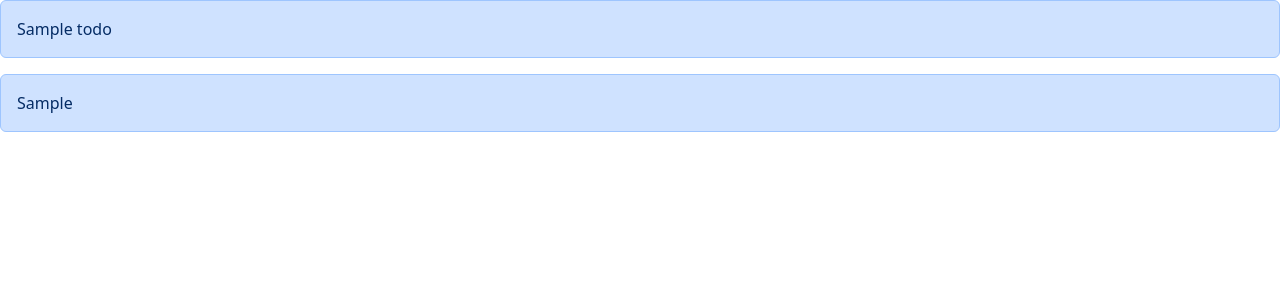
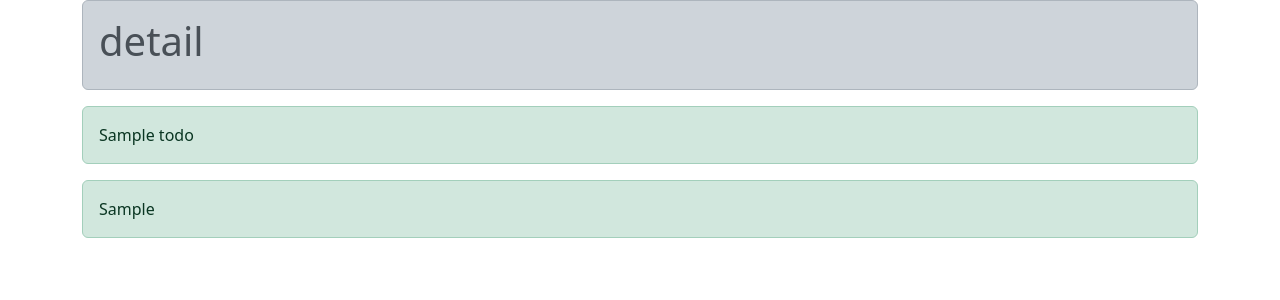
Before and after one commit to suuu0122/django-todo, a Django app: page /detail/1 in a window 1280 px wide. Shown: the top 300 px of the page. Run offline with Django 4.2, Linux system fonts and the light colour scheme; tables that the repository leaves empty hold one stand-in row (values such as "Sample post").

Commit message:
changed to using base.html

```diff
--- /dev/null
+++ b/todo_project/todo_app/templates/todo_app/base.html
@@ -0,0 +1,18 @@
+<!DOCTYPE html>
+<html lang="en">
+<head>
+	<meta charset="UTF-8">
+	<meta name="viewport" content="width=device-width, initial-scale=1.0">
+	<link href="https://cdn.jsdelivr.net/npm/bootstrap@5.3.0-alpha1/dist/css/bootstrap.min.css" rel="stylesheet" integrity="sha384-GLhlTQ8iRABdZLl6O3oVMWSktQOp6b7In1Zl3/Jr59b6EGGoI1aFkw7cmDA6j6gD" crossorigin="anonymous">
+	<title>Todo List</title>
+</head>
+<body>
+	<div class="container">
+		<div class="alert alert-dark" role="alert">
+			<h1>{% block header %}{% endblock header %}</h1>
+		</div>
+
+		{% block content %}{% endblock content %}
+	</div>
+</body>
+</html>
--- a/todo_project/todo_app/templates/todo_app/detail.html
+++ b/todo_project/todo_app/templates/todo_app/detail.html
@@ -1,17 +1,16 @@
-<!DOCTYPE html>
-<html lang="en">
-<head>
-	<meta charset="UTF-8">
-	<meta name="viewport" content="width=device-width, initial-scale=1.0">
-	<link href="https://cdn.jsdelivr.net/npm/bootstrap@5.3.0-alpha1/dist/css/bootstrap.min.css" rel="stylesheet" integrity="sha384-GLhlTQ8iRABdZLl6O3oVMWSktQOp6b7In1Zl3/Jr59b6EGGoI1aFkw7cmDA6j6gD" crossorigin="anonymous">
-	<title>Todo List</title>
-</head>
-<body>
-	<div class="alert alert-primary" role="alert">
+{% extends "todo_app/base.html" %}
+
+{% block header %}
+detail
+{% endblock header %}
+
+{% block content %}
+
+	<div class="alert alert-success" role="alert">
 		{{ object.title }}
 	</div>
-	<div class="alert alert-primary" role="alert">
+	<div class="alert alert-success" role="alert">
 		{{ object.memo }}
 	</div>
-</body>
-</html>
+
+{% endblock content %}
```
Also changed, not shown: todo_project/todo_app/templates/todo_app/list.html (+16 -15 lines).
